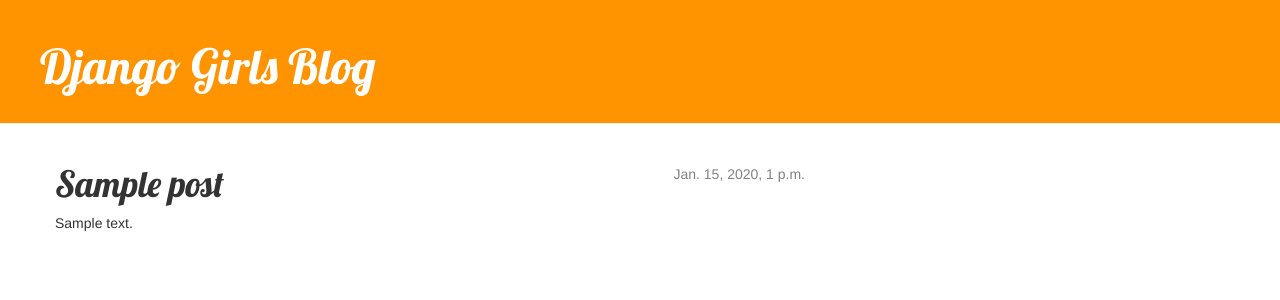
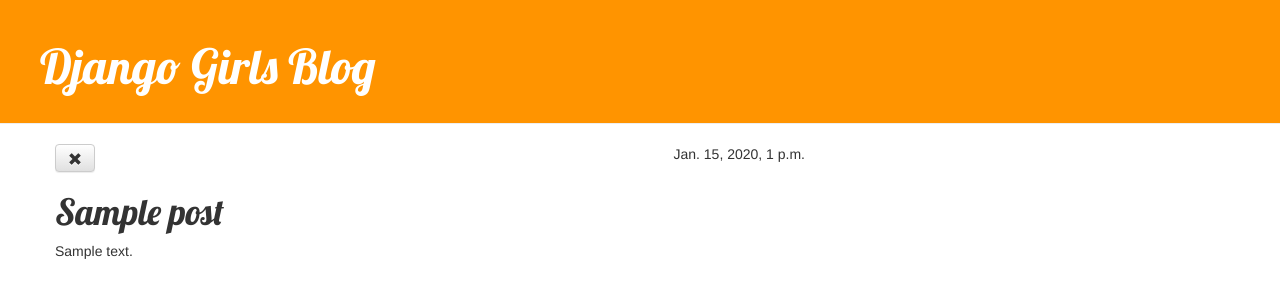
Before and after one commit to hanakamer/djangogirls-tutorial, a Django app: page /post/1/ in a window 1280 px wide. Shown: the top 300 px of the page. Run offline with Django 3.2, Linux system fonts and the light colour scheme; tables that the repository leaves empty hold one stand-in row (values such as "Sample post"); some libraries are stand-ins or nearby versions.

Commit message:
delete and draft button added

```diff
--- a/blog/static/css/blog.css
+++ b/blog/static/css/blog.css
@@ -45,3 +45,6 @@ h1, h2, h3, h4 {
 .post h1 a, .post h1 a:visited {
     color: #000000;
 }
+.publish {
+  float: right;
+}
--- a/blog/templates/blog/base.html
+++ b/blog/templates/blog/base.html
@@ -11,7 +11,9 @@
         <div class="page-header">
           {% if user.is_authenticated %}
               <a href="{% url 'post_new' %}" class="top-menu"><span class="glyphicon glyphicon-plus"></span></a>
+              <a href="{% url 'post_draft_list' %}" class="top-menu"><span class="glyphicon glyphicon-edit"></span></a>
           {% endif %}
+
             <h1><a href="/">Django Girls Blog</a></h1>
         </div>
         <div class="content container">
--- a/blog/templates/blog/post_detail.html
+++ b/blog/templates/blog/post_detail.html
@@ -3,13 +3,18 @@
 {% block content %}
     <div class="post">
         {% if user.is_authenticated %}
-                <a class="btn btn-default pull-right" href="{% url 'post_edit' pk=post.pk %}"><span class="glyphicon glyphicon-pencil"></span></a>
+                <a class="btn btn-default custom-btn pull-right " href="{% url 'post_edit' pk=post.pk %}"><span class="glyphicon glyphicon-pencil"></span></a>
         {% endif %}
-        {% if post.published_date %}
-            <div class="date">
-                {{ post.published_date }}
-            </div>
-        {% endif %}
+
+
+              {% if post.published_date %}
+                <span class="pull-right">{{ post.published_date }}</span>
+              {% else %}
+                <a class="btn btn-default custom-btn pull-right" href="{% url 'blog.views.post_publish' pk=post.pk %}">Publish</a>
+              {% endif %}
+                <a class="btn btn-default" href="{% url 'post_remove' pk=post.pk %}"><span class="glyphicon glyphicon-remove"></span></a>
+
+
 
         <h1>{{ post.title }}</h1>
         <p>{{ post.text|linebreaks }}</p>
--- a/blog/urls.py
+++ b/blog/urls.py
@@ -6,4 +6,7 @@ urlpatterns = [
     url(r'^post/(?P<pk>[0-9]+)/$', views.post_detail, name='post_detail'),
     url(r'^post/new/$', views.post_new, name='post_new'),
     url(r'^post/(?P<pk>[0-9]+)/edit/$', views.post_edit, name='post_edit'),
+    url(r'^drafts/$', views.post_draft_list, name='post_draft_list'),
+    url(r'^post/(?P<pk>[0-9]+)/publish/$', views.post_publish, name='post_publish'),
+    url(r'^post/(?P<pk>[0-9]+)/remove/$', views.post_remove, name='post_remove'),
 ]
--- a/blog/views.py
+++ b/blog/views.py
@@ -20,7 +20,6 @@ def post_new(request):
         if form.is_valid():
             post = form.save(commit=False)
             post.author = request.user
-            post.published_date = timezone.now()
             post.save()
             return redirect('post_detail', pk=post.pk)
     else:
@@ -34,9 +33,22 @@ def post_edit(request, pk):
         if form.is_valid():
             post = form.save(commit=False)
             post.author = request.user
-            post.published_date = timezone.now()
             post.save()
             return redirect('post_detail', pk=post.pk)
     else:
         form = PostForm(instance=post)
     return render(request, 'blog/post_edit.html', {'form': form})
+
+def post_draft_list(request):
+    posts = Post.objects.filter(published_date__isnull=True).order_by('created_date')
+    return render(request, 'blog/post_draft_list.html', {'posts': posts})
+
+def post_publish(request, pk):
+    post = get_object_or_404(Post, pk=pk)
+    post.publish()
+    return redirect('blog.views.post_detail', pk=pk)
+
+def post_remove(request, pk):
+    post = get_object_or_404(Post, pk = pk)
+    post.delete()
+    return redirect('blog.views.post_list')
```
Also changed, not shown: blog/templates/blog/post_draft_list.html (added, +11 -0 lines).
